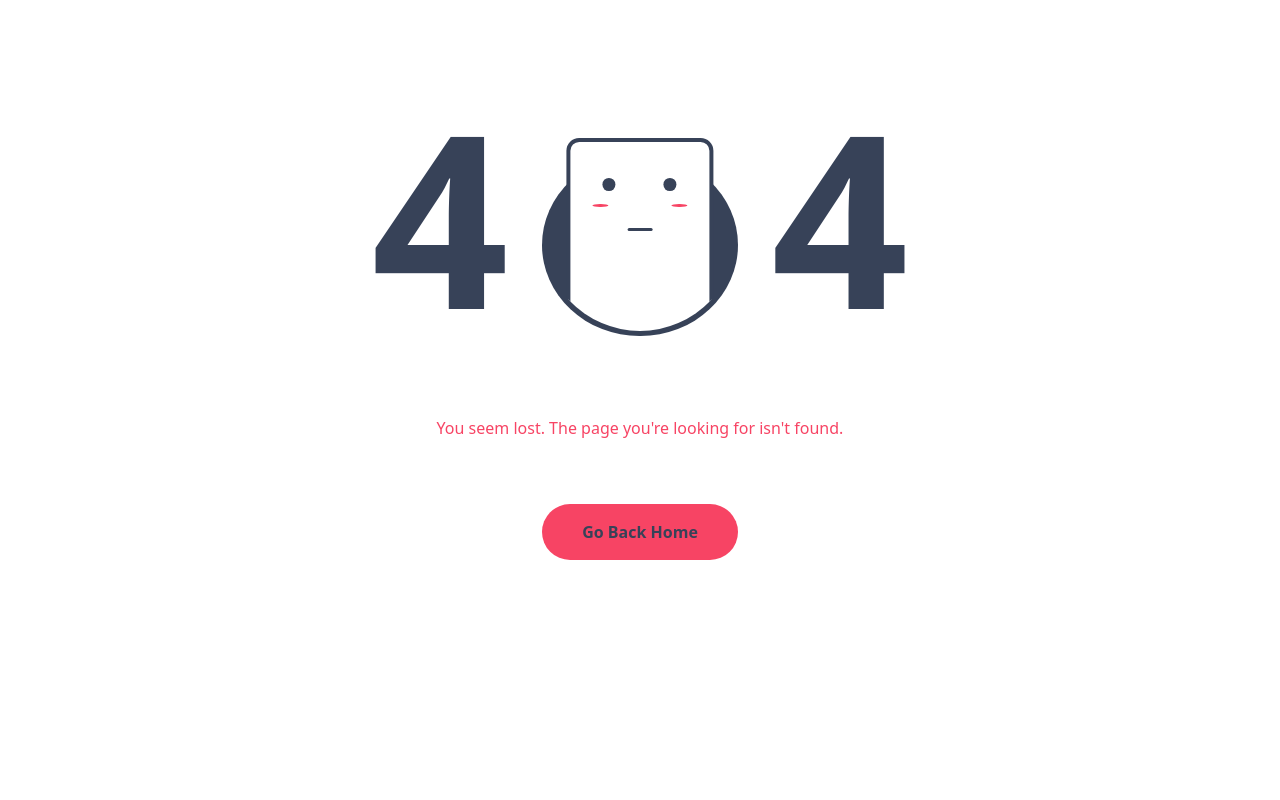
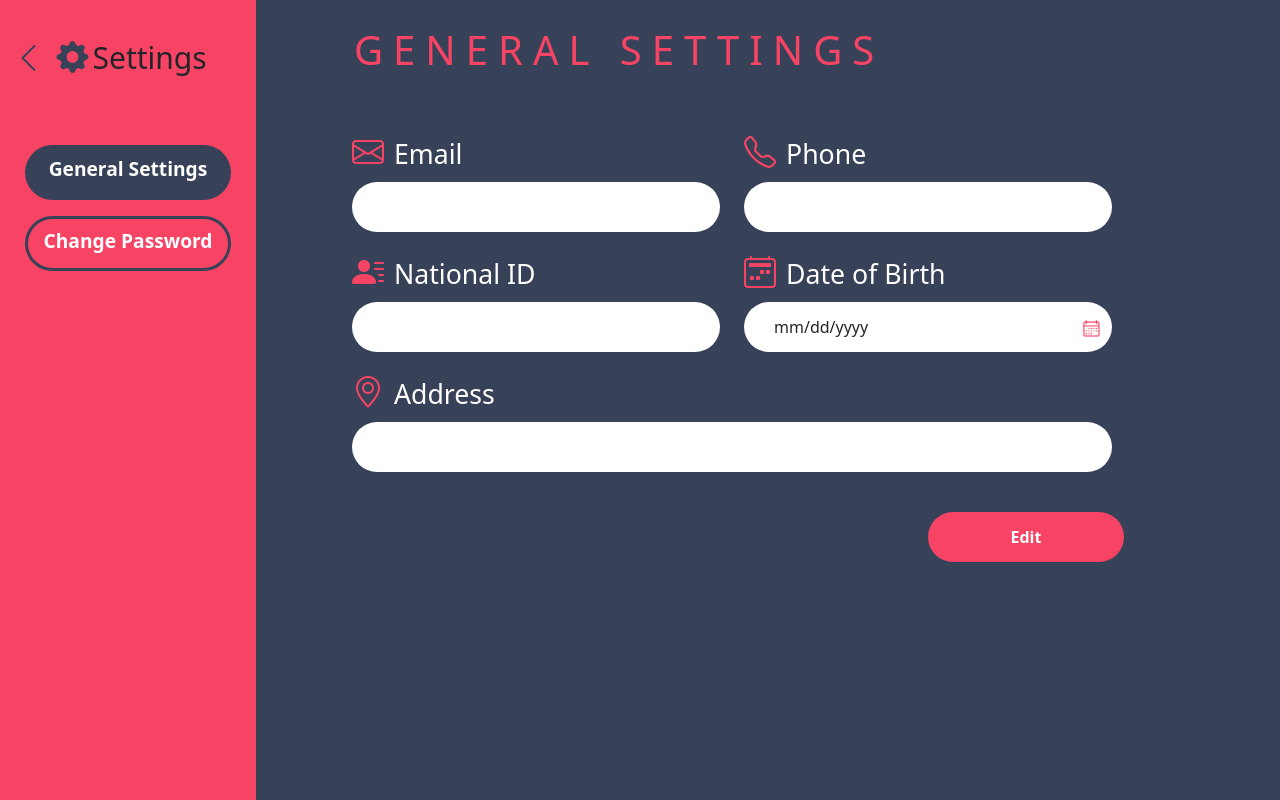
Before and after one commit to hanankadry/online-parking, a Vue app: page /settings/1 in a window 1280 px wide. Built offline with nearby package versions, Linux system fonts and the light colour scheme; no server answers; sample sign-in values are in the browser's storage; what @meforma/vue-toaster, vue-good-table-next, vue3-apexcharts would draw is missing.

Commit message:
settings

```diff
--- a/src/components/NavBar.vue
+++ b/src/components/NavBar.vue
@@ -145,16 +145,17 @@
       :style="{ visibility: showMenu ? 'visible' : 'hidden' }"
     >
       <div class="offcanvas-header">
-        <h5 class="offcanvas-title" id="">
-          <a class="nav-brand" href="/">
+        <h5 class="offcanvas-title">
+          <router-link class="nav-brand" :to="{ path: `/${parking_id}` }">
             <img src="@/assets/images/logo.jpg" class="logo" />
-          </a>
+          </router-link>
         </h5>
         <button
           type="button"
           class="me-3 btn-close text-reset"
+          data-bs-dismiss="offcanvas"
           @click.prevent="showOffcanvasMenu()"
-        ></button>
+        />
       </div>
       <div class="offcanvas-body container mt-5">
         <router-link :to="{ path: `/dashboard/${parking_id}` }" class="nav"
@@ -248,6 +249,13 @@ export default {
     this.getUserID();
   },
   methods: {
+    updateNotifications() {
+      if (this.newNotifications.length != 0) {
+        for (let i = 0; i < this.newNotifications.length; i++) {
+          this.oldNotifications.push(this.newNotifications[i]);
+        }
+      }
+    },
     getUserID() {
       axios
         .get(`/admin/id/${this.parking_id}`)
@@ -288,9 +296,9 @@ export default {
         .then((currentToken) => {
           if (currentToken) {
             console.log("client token", currentToken);
-            // onMessage(this.messaging, (payload) => {
-            //   console.log("Message received. ", payload);
-            // });
+            onMessage(this.messaging, (payload) => {
+              console.log("Message received. ", payload);
+            });
           } else {
             console.log(
               "No registration token available. Request permission to generate one."
@@ -305,7 +313,7 @@ export default {
       this.showMenu ? (this.showMenu = false) : (this.showMenu = true);
     },
     edit() {
-      this.$router.push("/settings");
+      this.$router.push(`/settings/${this.parking_id}`);
     },
     signOut() {
       const auth = getAuth();
@@ -441,6 +449,7 @@ a .nav-link:hover {
 .profile .dropdown-menu {
   height: 27.5rem;
   width: 17rem;
+  padding: 10px;
 }
 
 .profile-image {
@@ -459,7 +468,9 @@ a .nav-link:hover {
   margin-left: 1.5rem;
   color: white;
   font-size: 14pt;
-  overflow: auto;
+  text-overflow: ellipsis;
+  overflow: hidden;
+  white-space: nowrap;
 }
 
 .dropdown-divider {
--- a/src/router.js
+++ b/src/router.js
@@ -40,9 +40,10 @@ const routes = [
 
   //pages
   {
-    path: '/settings',
+    path: '/settings/:id',
     name: 'settings',
-    component: () => import('@/views/pages/Settings')
+    component: () => import('@/views/pages/Settings'),
+    props: true
   },
   {
     path: '/:pathMatch(.*)*',
--- a/src/views/pages/Settings.vue
+++ b/src/views/pages/Settings.vue
@@ -8,9 +8,9 @@
         aria-orientation="vertical"
       >
         <div class="row row-cols-auto mb-5 mt-2">
-          <a href="/dashboard">
-            <i class="col bi bi-chevron-left nav-icon"
-          /></a>
+          <button class="btn" @click="goBack">
+            <i class="col bi bi-chevron-left nav-icon" />
+          </button>
           <p class="col title text-start">
             <i class="col bi bi-gear-fill nav-icon me-1" />Settings
           </p>
@@ -53,24 +53,24 @@
               <form class="mt-5">
                 <div class="row pb-3 px-5">
                   <div class="col-md-6">
-                    <i class="bi bi-telephone md-icon" />
-                    <label for="phone1" class="form-label">Phone</label>
-                    <input
-                      type="text"
-                      v-model="user.phone"
-                      class="form-control input-lg"
-                      id="phone1"
-                      required
-                    />
-                  </div>
-                  <div class="col-md-6">
-                    <i class="bi bi-person md-icon" />
-                    <label for="email" class="form-label">Name</label>
+                    <i class="bi bi-envelope md-icon" />
+                    <label for="email" class="form-label">Email</label>
                     <input
                       type="email"
                       v-model="user.email"
                       class="form-control input-lg"
                       id="email"
+                      required
+                    />
+                  </div>
+                  <div class="col-md-6">
+                    <i class="bi bi-telephone md-icon" />
+                    <label for="phone" class="form-label">Phone</label>
+                    <input
+                      type="text"
+                      v-model="user.phone"
+                      class="form-control input-lg"
+                      id="phone"
                       required
                     />
                   </div>
@@ -98,6 +98,7 @@
                       type="date"
                       v-model="user.dob"
                       class="form-control input-lg date"
+                      @change="getAge"
                       id="dateOfBirth"
                       required
                     />
@@ -114,6 +115,27 @@
                       id="address"
                       required
                     />
+                  </div>
+                </div>
+                <div class="row pb-3 px-5" v-if="editting == true">
+                  <div class="error-box" v-if="v$.$error">
+                    <ul>
+                      <li v-if="v$.user.email.$error">
+                        {{ v$.user.email.$errors[0].$message }}
+                      </li>
+                      <li v-if="v$.user.national_id.$error">
+                        {{ v$.user.national_id.$errors[0].$message }}
+                      </li>
+                      <li v-if="v$.user.address.$error">
+                        {{ v$.user.address.$errors[0].$message }}
+                      </li>
+                      <li v-if="v$.user.dob.$error">
+                        {{ v$.user.dob.$errors[0].$message }}
+                      </li>
+                      <li v-if="v$.user.phone.$error">
+                        {{ v$.user.phone.$errors[0].$message }}
+                      </li>
+                    </ul>
                   </div>
                 </div>
                 <div class="row pt-4 pb-3 px-5" v-if="editting == false">
@@ -136,7 +158,7 @@
                     <button
                       class="button-md-fill col"
                       type="button"
-                      @click="editting = false"
+                      @click="updateUser"
                     >
                       Save
                     </button>
@@ -239,6 +261,21 @@
                   </div>
                 </div>
                 <div class="row pb-3 px-5">
+                  <div class="error-box">
+                    <ul>
+                      <li v-if="v$.update.oldPass.$error">
+                        {{ v$.update.oldPass.$errors[0].$message }}
+                      </li>
+                      <li v-if="v$.update.newPass.$error">
+                        {{ v$.update.newPass.$errors[0].$message }}
+                      </li>
+                      <li v-if="v$.update.confirmNewPass.$error">
+                        {{ v$.update.confirmNewPass.$errors[0].$message }}
+                      </li>
+                    </ul>
+                  </div>
+                </div>
+                <div class="row pb-3 px-5">
                   <div class="buttons col offset-md-7">
                     <button class="button-md-unfill me-2" type="button">
                       Cancel
@@ -262,23 +299,37 @@
 </template>
 
 <script>
+import axios from "axios";
+import useValidate from "@vuelidate/core";
+import {
+  required,
+  email,
+  minLength,
+  maxLength,
+  numeric,
+  helpers,
+  sameAs,
+} from "@vuelidate/validators";
 export default {
+  props: ["id"],
   data() {
     return {
+      v$: useValidate(),
+      parking_id: this.id,
       show: false,
       showCheck: false,
       confirm: false,
       oldPass: false,
       newPass: false,
       user: {
+        national_id: "",
         name: "",
-        national_id: "",
         email: "",
         address: "",
-        password: "",
         gender: "",
         phone: "",
         dob: "",
+        password: "",
       },
       update: {
         oldPass: "",
@@ -286,11 +337,139 @@ export default {
         confirmNewPass: "",
       },
       editting: false,
+      thisYear: new Date().toLocaleDateString("en-us", {
+        year: "numeric",
+      }),
+      minValue: null,
     };
   },
+  validations() {
+    return {
+      update: {
+        oldPass: {
+          required: helpers.withMessage("Old Password is required", required),
+          sameAsPassword: helpers.withMessage(
+            "Old Passwaord isn't a match",
+            sameAs(this.user.password)
+          ),
+        },
+        newPass: {
+          required: helpers.withMessage("New Password is required", required),
+        },
+        confirmNewPass: {
+          required: helpers.withMessage(
+            "New Password Confirmation is required",
+            required
+          ),
+          sameAsPassword: helpers.withMessage(
+            "New Password and Password Confirmation must be match",
+            sameAs(this.update.newPass)
+          ),
+        },
+      },
+      user: {
+        national_id: {
+          required: helpers.withMessage("National ID is required", required),
+          numeric: helpers.withMessage("National ID must be numeric", numeric),
+          maxLength: helpers.withMessage(
+            "National ID must be 14 digits long",
+            maxLength(14)
+          ),
+          minLength: helpers.withMessage(
+            "National ID must be 14 digits long",
+            maxLength(14)
+          ),
+        },
+        email: {
+          required: helpers.withMessage("Email is required", required),
+          email,
+        },
+        address: {
+          required: helpers.withMessage("Address is required", required),
+        },
+        phone: {
+          required: helpers.withMessage("Phone Number is required", required),
+          numeric: helpers.withMessage("Phone Number must be numeric", numeric),
+          maxLength: helpers.withMessage(
+            "Phone Number must be 11 digits long",
+            maxLength(11)
+          ),
+          minLength: helpers.withMessage(
+            "Phone Number must be 11 digits long",
+            minLength(11)
+          ),
+        },
+        dob: {
+          required: helpers.withMessage("Date of Birth is required", required),
+          checkAge: helpers.withMessage(
+            () => "Age must be greater than 21",
+            () => this.minValue >= 21
+          ),
+        },
+      },
+    };
+  },
+  mounted() {
+    this.getUser();
+  },
   methods: {
+    getAge() {
+      const year = this.user.dob.split("-", 1);
+      this.minValue = this.thisYear - year;
+      return this.minValue;
+    },
+    getUser() {
+      axios
+        .get(`/admin/id/${this.parking_id}`)
+        .then((response) => {
+          response.data.user.map((user) => {
+            this.user.dob = user.dob;
+            this.user.name = user.username;
+            this.user.gender = user.gender;
+            this.user.national_id = user.id;
+            this.user.email = user.email;
+            this.user.address = user.address;
+            this.user.phone = user.phone;
+            this.user.password = user.password;
+          });
+          console.log(this.user);
+          console.log(response.data);
+        })
+        .catch((errors) => {
+          console.log(errors.data);
+        });
+    },
+    goBack() {
+      this.$router.back();
+    },
+    makeToast(msg, type) {
+      this.$toast.show(msg, { type: type });
+    },
     updateUser() {
-      this.user.password = this.update.newPass;
+      this.v$.$validate();
+      if (!this.v$.$error) {
+        axios
+          .post(`/user/update/${this.user.national_id}`, {
+            dob: this.user.dob,
+            username: this.user.name,
+            gender: this.user.gender,
+            id: this.user.national_id,
+            email: this.user.email,
+            address: this.user.address,
+            phone: this.user.phone,
+            role: "admin",
+          })
+          .then((response) => {
+            this.makeToast("update successful", "success");
+            this.getUser();
+            this.editting = false;
+            console.log(response.data);
+          })
+          .catch((errors) => {
+            this.makeToast("update failed", "error");
+            console.log(errors.data);
+          });
+      }
     },
     checkPass() {
       this.show = true;
@@ -324,6 +503,17 @@ export default {
 </script>
 
 <style scoped>
+.error-box {
+  background-color: rgba(255, 64, 0, 0.4);
+  margin: 10px;
+  border-radius: 3px;
+}
+.btn {
+  background-color: transparent;
+  border: none;
+  padding: 0;
+}
+
 .container-fluid {
   top: 0;
   background-color: #374258;
@@ -351,6 +541,7 @@ export default {
 }
 
 .title {
+  padding-top: 15px;
   font-size: 30px;
 }
 
@@ -364,16 +555,18 @@ export default {
   position: relative;
   font-weight: bold;
   font-size: larger;
+  text-decoration: none;
 }
 
-.nav-link:focus {
+/* .nav-link:focus {
   background-color: #374258;
   border: none;
-}
+} */
 
-.nav-link:active {
-  background-color: #374258;
+.nav-link:is(.active) {
+  background-color: #374258 !important;
   border: none;
+  border-radius: 95px;
 }
 
 .body {
```
